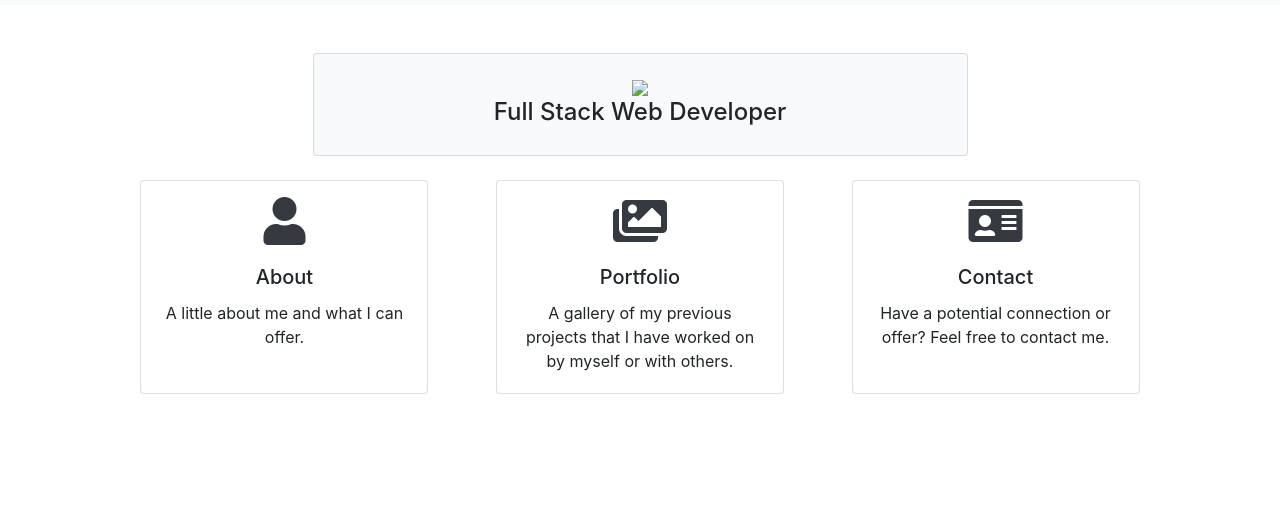
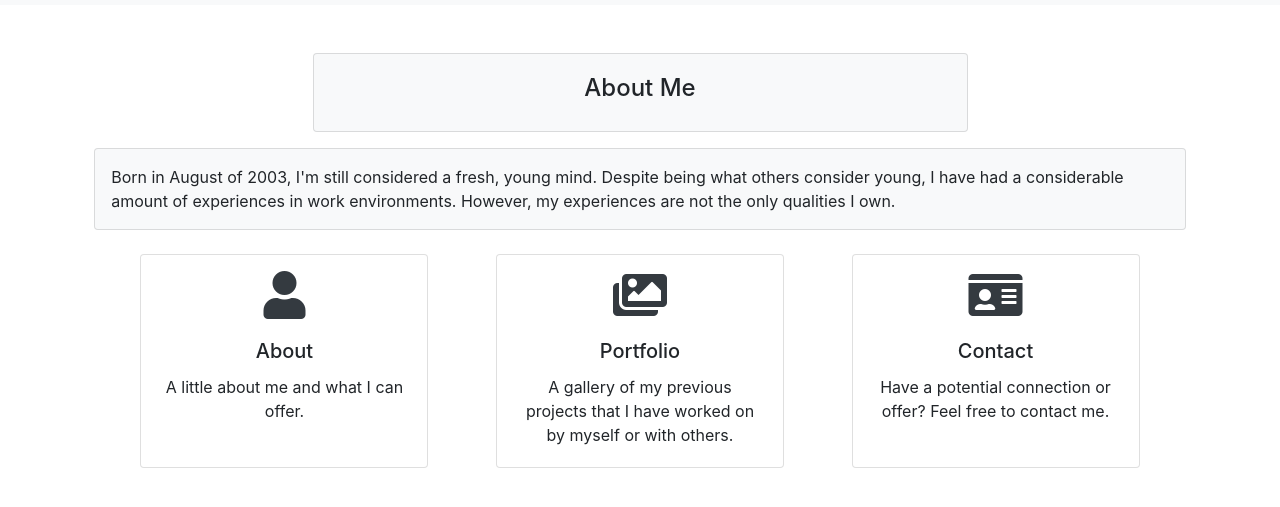
Before and after one commit to jsncorn/portfolio-v2, a plain HTML site: page about.html in a window 1280 px wide. Shown: the part 51-558 px from the top of the page. Drawn offline with nearby package versions, Linux system fonts and the light colour scheme.

Commit message:
added some about me information

```diff
--- a/about.html
+++ b/about.html
@@ -50,11 +50,18 @@
     <div class='row text-center mt-5 justify-content-around'>
         <div class='col-md-6 bg-light card'>
             <div class='card-body'>
-            <div class='card-img'>
-                <img src='./pfp.jpg'>
+                <h4 class=''>About Me</h4>
             </div>
-            <h4 class=''>Full Stack Web Developer</h4>
         </div>
+    </div>
+
+    <div class='row mt-3 justify-content-center'>
+        <div class='card col-md-10 bg-light p-3'>
+            <a class='card-text'>Born in August of 2003, I'm still considered a fresh, young mind.
+                Despite being what others consider young, I have had a considerable amount of experiences in
+                work environments. However, my experiences are not the only qualities I own.</a>
+            <a class='card-text-'></a>
+
         </div>
     </div>
 
```
Lines whose indentation alone changed are shown as unchanged.
